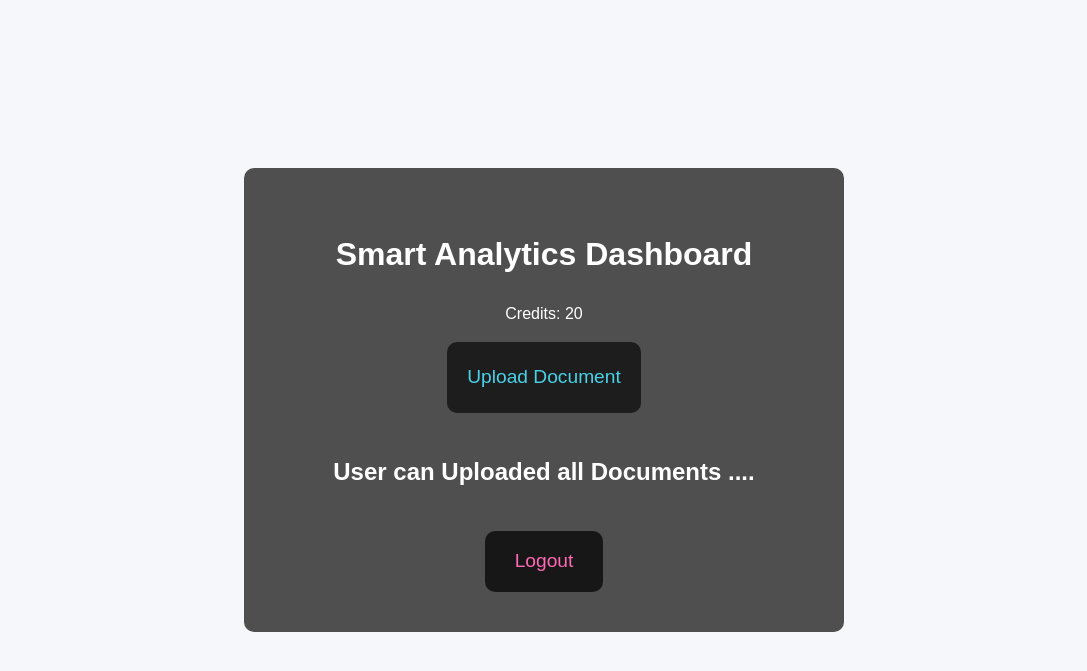
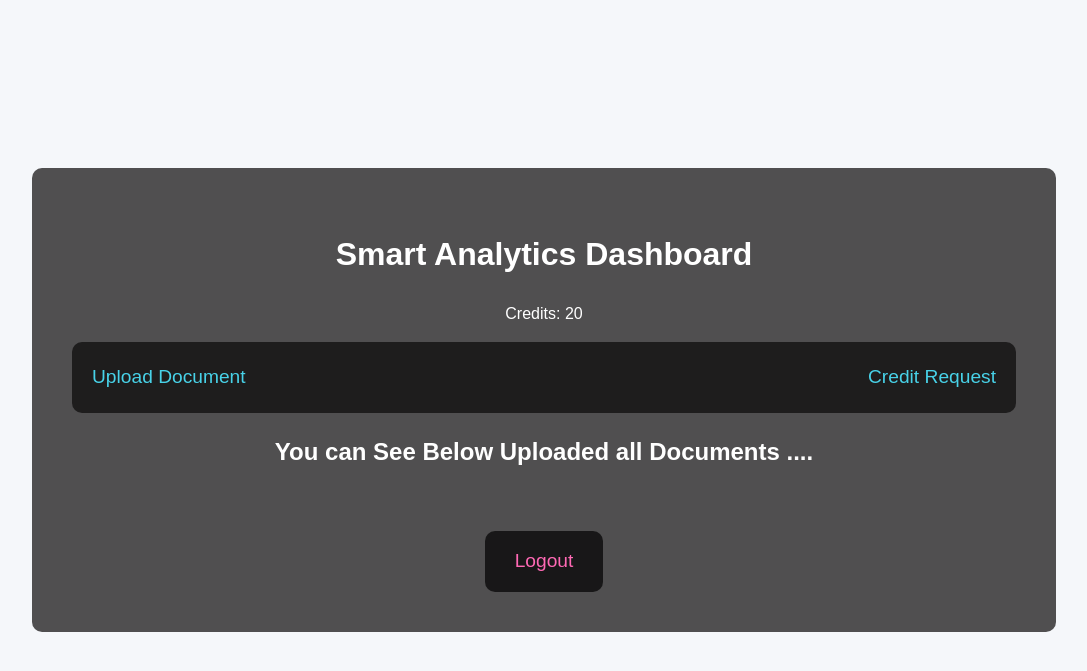
Before and after one commit to BARDAVAL-JAGADEESH/Document-Scanner-System, a Flask app: page /user/profile in a window 1280 px wide. Shown: the top 671 px of the page, without its empty margins (96-1183 px from the left). Run offline with Flask 3, Linux system fonts and the light colour scheme; the visitor is signed in with stand-in values (Sample User, id 1); data comes from the database, SQL or seed files in the repository; data that the repository does not hold is empty.

Commit message:
chnages done

```diff
--- a/app.py
+++ b/app.py
@@ -7,9 +7,9 @@ import sqlite3
 from Levenshtein import distance as levenshtein_distance
 
 app = Flask(__name__)
-app.secret_key = '763a6281586470046cd8dc9c3941c17c3589517284b56c88'  # Replace with a strong secret key
+app.secret_key = '763a6281586470046cd8dc9c3941c17c3589517284b56c88'  # Replacing  with a strong secret key
 
-# Allowed file extensions and upload folder
+#This will  Allowed file extensions and it can upload into a  folder
 ALLOWED_EXTENSIONS = {'txt', 'csv', 'pdf'}
 UPLOAD_FOLDER = 'uploads'
 if not os.path.exists(UPLOAD_FOLDER):
@@ -57,8 +57,7 @@ def initialize_database():
     ''')
     conn.commit()
     conn.close()
-
-# Improved daily credits reset (should be scheduled to run at midnight in production)
+# This function willtrack daily credits reset
 def reset_daily_credits():
     conn = get_db_connection()
     cursor = conn.cursor()
@@ -70,7 +69,7 @@ def reset_daily_credits():
     conn.commit()
     conn.close()
 
-# Check if file extension is allowed
+# it will Check if file extension is allowed or not
 def allowed_file(filename):
     return '.' in filename and filename.rsplit('.', 1)[1].lower() in ALLOWED_EXTENSIONS
 
@@ -139,8 +138,9 @@ def profile():
     documents = cursor.fetchall()
     conn.close()
     return render_template('profile.htm', user=user, documents=documents)
+
 # Request Additional Credits
-@app.route('/user/request_credits', methods=['GET', 'POST'])
+@app.route('/user/request_credit', methods=['GET', 'POST'])
 def request_credits():
     if 'user_id' not in session:
         flash('Please log in to request credits.', 'error')
@@ -159,7 +159,8 @@ def request_credits():
         flash('Credit request submitted for approval.', 'success')
         return redirect('/user/profile')
 
-    return render_template('request_credits.htm')
+    return render_template('credit_request.htm')
+
 # Document Upload
 @app.route('/scan', methods=['GET', 'POST'])
 def upload_document():
@@ -234,7 +235,6 @@ def logout():
     flash('You have been logged out.', 'success')
     return redirect('/')
 
-
 # Admin Dashboard
 @app.route('/admin/dashboard')
 def admin_dashboard():
@@ -276,6 +276,7 @@ def admin_credit_requests():
     conn.close()
 
     return render_template('admin_credit_requests.htm', requests=requests)
+
 # Admin Approve Credit Request
 @app.route('/admin/credits/approve/<int:request_id>', methods=['POST'])
 def approve_credit_request(request_id):
@@ -304,7 +305,6 @@ def approve_credit_request(request_id):
     conn.close()
     return redirect('/admin/credits/requests')
 
-
 # Admin Deny Credit Request
 @app.route('/admin/credits/deny/<int:request_id>', methods=['POST'])
 def deny_credit_request(request_id):
@@ -322,7 +322,6 @@ def deny_credit_request(request_id):
     flash('Credit request has been denied.', 'success')
     conn.close()
     return redirect('/admin/credits/requests')
-
 
 # Admin Adjust User Credits
 @app.route('/admin/credits/adjust', methods=['GET', 'POST'])
@@ -355,7 +354,6 @@ def adjust_user_credits():
     conn.close()
 
     return render_template('admin_adjust_credits.htm', users=users)
-
 
 # Admin Register
 @app.route('/admin/register', methods=['GET', 'POST'])
@@ -412,6 +410,13 @@ def admin_login():
             flash('Invalid email or password, or you are not an admin.', 'error')
 
     return render_template('admin_login.htm')
+# Admin Logout Route
+@app.route('/admin/logout')
+def admin_logout():
+    session.clear()  # Clear all session data
+    flash('You have been logged out successfully.', 'success')
+    return redirect('/admin/dashboard')  # Redirect to admin dashboard after logout
+
 
 
 
--- a/templates/admin_dashboard.htm
+++ b/templates/admin_dashboard.htm
@@ -165,6 +165,11 @@
             </form>
         </div>
 
+        <div class="mt-4">
+            <h3>User Credit Balance and Daily Scans</h3>
+            <p>Each user gets 20 free scans daily (reset at midnight). If the user exceeds this limit, they will need to request additional credits.</p>
+        </div>
+
         <a href="/admin/logout" class="btn btn-danger mt-3">Logout</a>
     </div>
 
--- a/templates/credit_request.htm
+++ b/templates/credit_request.htm
@@ -13,6 +13,6 @@
     <input type="number" id="requested_credits" name="requested_credits" min="1" required>
     <button type="submit">Submit Request</button>
   </form>
-  <a href="/user/profile">Back to Profile</a>
+  <a href="/user/profile">Back to Credit Request Page</a>
 </body>
 </html>
--- a/templates/index.htm
+++ b/templates/index.htm
@@ -110,9 +110,11 @@
       <a href="/auth/register">Register</a>
       <a href="/admin/dashboard">Admin</a>
       <a href="/scan">Upload Document</a>
-      <a href="/user/request_credits">Credit Request</a>
+      <a href="/user/request_credit">Credit Request</a>
       <a href="/user/profile">Analytics</a>
       <a href="/admin/admin_credit_requests">Admin approve</a>
+
+      <a href="/scan">Upload Document</a>
       {% if session.get('role') %}
         <a href="/auth/logout">Logout</a>
       {% endif %}
@@ -123,6 +125,7 @@
     <section class="intro">
       <nav class="slide-mid">
         <h3><a href="/scan">Upload Document</a></h3>
+
       </nav>
       <p>Scan and match your documents quickly with our advanced document scanner.</p>
     </section>
--- a/templates/profile.htm
+++ b/templates/profile.htm
@@ -29,7 +29,7 @@
             border-radius: 10px;
             color: white;
             width: 80%;
-            max-width: 600px; /* Limit the width */
+            max-width: 1500px; /* Limit the width */
             max-height: 80vh; /* Set max height to 80% of the viewport height */
             overflow-y: auto; /* Allow scrolling if the content exceeds the max height */
         }
@@ -61,13 +61,15 @@
             margin: 10px 0;
         }
 
-        /* Box styling for the "Upload Document" text */
+        /* Box styling for the "Upload Document" and "Credit Request" links */
         .upload-box {
             background-color: rgba(18, 17, 17, 0.8); /* Light background for the box */
             padding: 20px;
             border-radius: 10px;
             margin-bottom: 20px;
-            display: inline-block; /* Keep the box size as small as needed */
+            display: flex; /* Use Flexbox to arrange the items side by side */
+            justify-content: space-between; /* Distribute the links with space between */
+            align-items: center; /* Vertically center the items */
         }
 
         .upload-box a {
@@ -84,7 +86,7 @@
         .logout-box {
             background-color: rgba(0, 0, 0, 0.7); /* Semi-transparent black box */
             padding: 15px 30px; /* Add padding for the box */
-            margin-top: 20px; /* Space between other elements */
+            margin-top: 40px; /* Increase space between other elements */
             border-radius: 10px; /* Rounded corners */
             display: inline-block; /* Keep the box size as needed */
         }
@@ -106,19 +108,20 @@
         <h1> Smart Analytics Dashboard {{ user['username'] }}</h1>
         <p>Credits: {{ user['credits'] }}</p>
 
-        <!-- Upload Document in its own box -->
+        <!-- Upload Document and Credit Request side by side -->
         <div class="upload-box">
             <a href="/scan">Upload Document</a>
+            <a href="/user/request_credit">Credit Request</a>
         </div>
 
-        <h2>User can Uploaded all Documents ....</h2>
+        <h2>You can See Below Uploaded all Documents ....</h2>
         <ul>
             {% for doc in documents %}
             <li><a href="/matches/{{ doc['id'] }}">{{ doc['filename'] }}</a></li>
             {% endfor %}
         </ul>
 
-        <!-- Logout Box with Pink Color -->
+        <!-- Logout link -->
         <div class="logout-box">
             <a href="/auth/logout">Logout</a>
         </div>
--- a/templates/register.htm
+++ b/templates/register.htm
@@ -137,15 +137,15 @@
       </div>
       <div class="form-group">
         <label for="email">Email</label>
-        <input type="email" id="email" name="email" placeholder="your.email@example.com" required>
+        <input type="email" id="email" name="email" placeholder="Enter your email" required>
       </div>
       <div class="form-group">
         <label for="contact">Contact Number</label>
-        <input type="text" id="contact" name="contact" placeholder="e.g., 1234567890" required>
+        <input type="text" id="contact" name="contact" placeholder="Enter mobile number" required>
       </div>
       <div class="form-group">
         <label for="password">Password</label>
-        <input type="password" id="password" name="password" placeholder="Create a strong password" required>
+        <input type="password" id="password" name="password" placeholder="Create a password" required>
       </div>
       <button type="submit" class="btn">Register</button>
     </form>
```
Also changed, not shown: templates/admin_adjust_credits.htm (renamed from templates/admin_credit_requests.htm), 1 other file.
